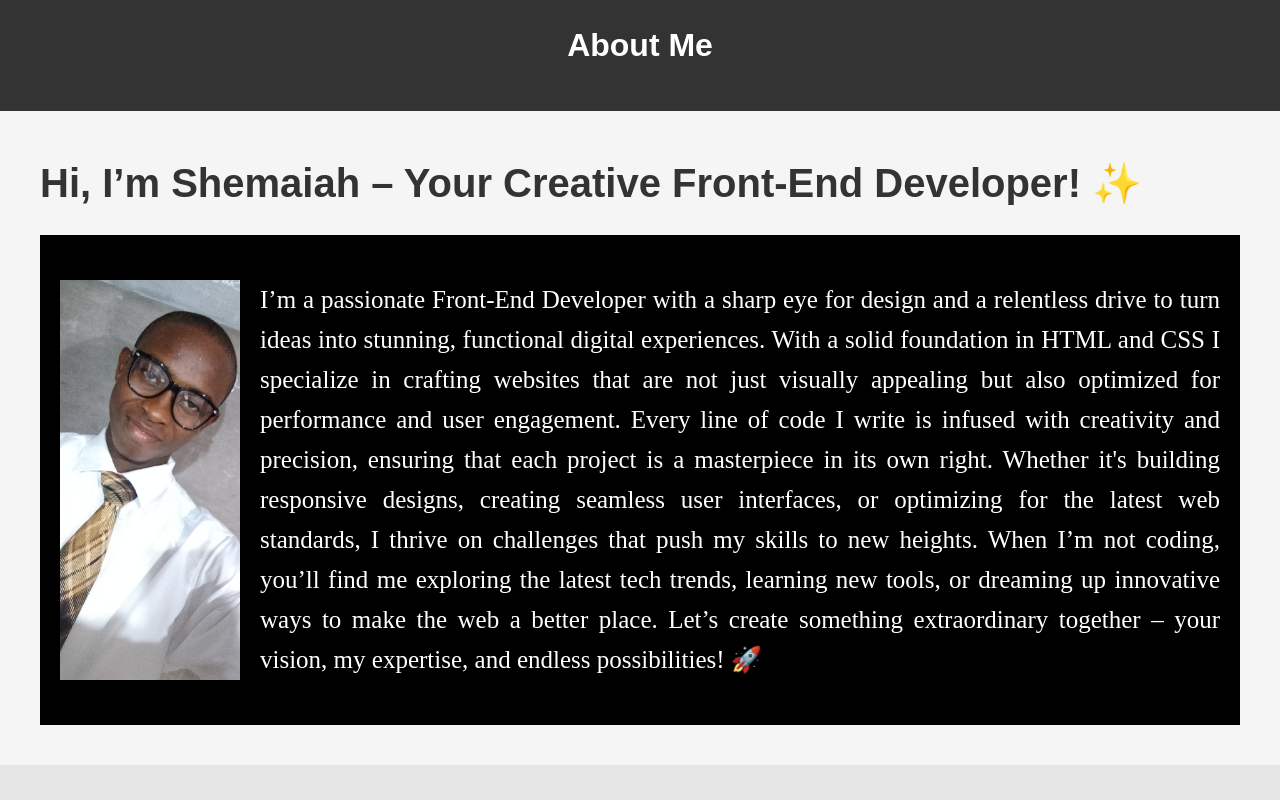
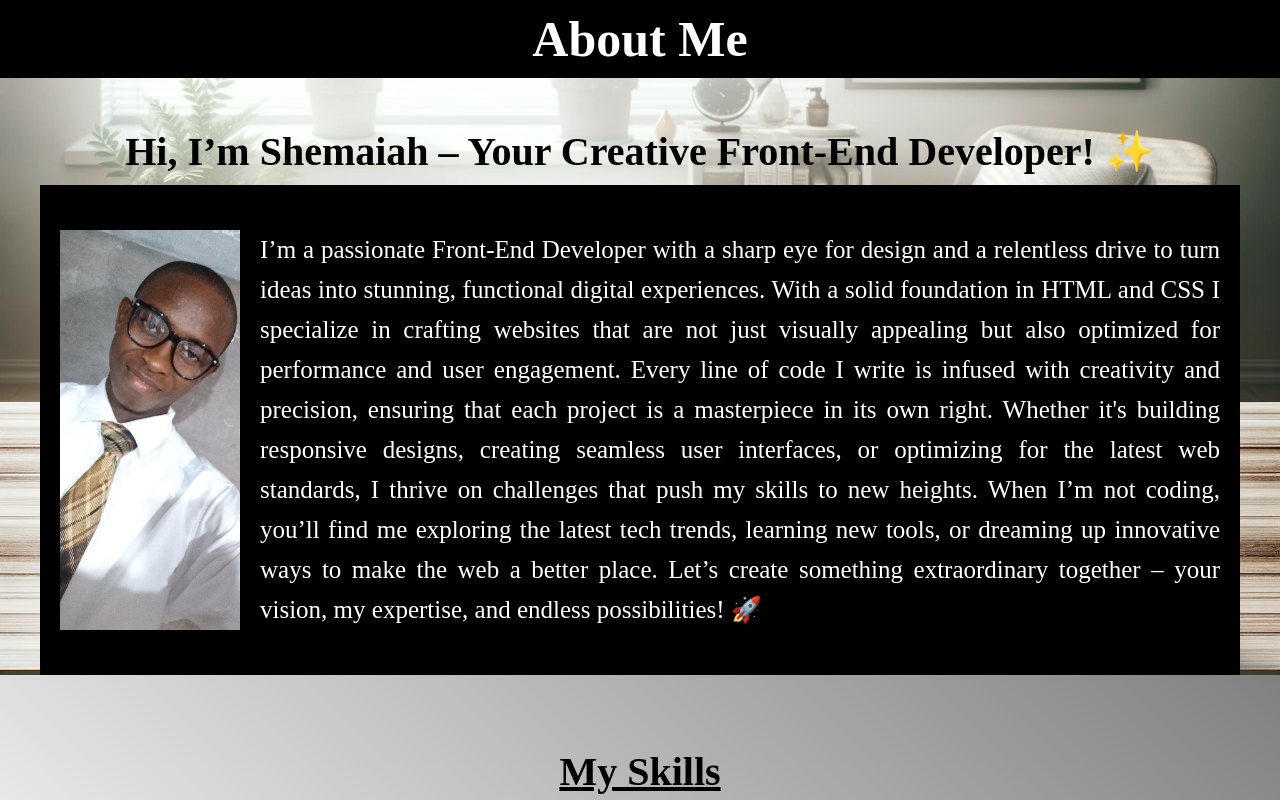
Before and after one commit to Shemaiah1/shemaiah-s-portfolio, a plain HTML site: page about.html in a window 1280 px wide. Shown: the top 800 px of the page. Drawn offline with Linux system fonts and the light colour scheme.

Commit message:
updated the about file

```diff
--- a/about.html
+++ b/about.html
@@ -7,34 +7,34 @@
    <style>
 
 body {
-    font-family: Arial, sans-serif;
-    line-height: 1.6;
+    font-family: 'Times New Roman', Times, serif;
     margin: 0;
     padding: 0;
-    background-color: #f5f5f5;
-    color: #333;
 }
 header {
     text-align: center;
-    padding: 20px 0;
-    background-color: #333;
+    background-color:black;
     color: white;
     max-width: 100%;
+    padding: 10px;
+
 }
-
-h1, h2 {
-    margin: 0 0 20px;
+header h1{
+    padding: 0px;
+    margin: 0px;
+    font-size: 50px;
+    font-weight: bold;
 }
 .biography {
-    justify-content: center;
-    align-items: center;
-    padding: 40px;
     background-color: #fff;
     margin: 0 auto;
-    background: url(/images/background.webp);
+    padding: 40px;
+    background: url(/images/background-2.webp) no-repeat;
     background-position: center;
     background-size: cover;
     max-width: 100%;
+    background-size: cover;
+    padding-bottom: 0px;
 }
 .bio-container {
     display: flex;
@@ -42,11 +42,10 @@ h1, h2 {
     gap: 20px;
     text-align: justify;
     justify-content: center;
+    padding: 20px;
     background-color: black;
-    padding: 20px;
 }
 .bio-container img {
-    width: 400px;
     height: 400px;
     border-radius: 0%;
     object-fit: cover;
@@ -54,23 +53,28 @@ h1, h2 {
 .biography h2{
     justify-content: center;
     font-size: 40px;
+    text-align: center;
+    margin: 10px;
+    font-weight: bold;
 }
 .bio-container p{
     font-family: 'Times New Roman', Times, serif;
     font-size: 25px;
     color:white;
+    line-height: 1.6;
 }
 
 
 .skills {
     padding: 40px;
-    background-color: #e6e6e6;
+    background:linear-gradient(45deg, white,gray);
 }
 .skills h2 {
     text-align: center;
     color: black;
     font-weight: bold;
-    font-size: 30px;
+    font-size: 40px;
+    text-decoration: underline;
 }
 .skills-list {
     display: flex;
@@ -82,7 +86,7 @@ h1, h2 {
     font-family: 'Times New Roman', Times, serif;
     font-size: 20px;
     font-weight: bold;
-}
+   }
 .skill-bar {
     width: 100%;
     height: 20px;
@@ -108,15 +112,16 @@ h1, h2 {
             <h2>Hi, I’m Shemaiah – Your Creative Front-End Developer! ✨</h2>
             <div class="bio-container">
                 <img src="/images/profile.jpg" alt="Profile Picture">
-                <p>
+                <div class="bio">
+                    <p>
 
-                    I’m a passionate Front-End Developer with a sharp eye for design and a relentless drive to turn ideas into stunning, functional digital experiences. With a solid foundation in HTML and CSS I specialize in crafting websites that are not just visually appealing but also optimized for performance and user engagement.
+                        I’m a passionate Front-End Developer with a sharp eye for design and a relentless drive to turn ideas into stunning, functional digital experiences. With a solid foundation in HTML and CSS I specialize in crafting websites that are not just visually appealing but also optimized for performance and user engagement.
 
-                    Every line of code I write is infused with creativity and precision, ensuring that each project is a masterpiece in its own right. Whether it's building responsive designs, creating seamless user interfaces, or optimizing for the latest web standards, I thrive on challenges that push my skills to new heights.
+                        Every line of code I write is infused with creativity and precision, ensuring that each project is a masterpiece in its own right. Whether it's building responsive designs, creating seamless user interfaces, or optimizing for the latest web standards, I thrive on challenges that push my skills to new heights.
 
-                    When I’m not coding, you’ll find me exploring the latest tech trends, learning new tools, or dreaming up innovative ways to make the web a better place. Let’s create something extraordinary together – your vision, my expertise, and endless possibilities! 🚀
-
+                        When I’m not coding, you’ll find me exploring the latest tech trends, learning new tools, or dreaming up innovative ways to make the web a better place. Let’s create something extraordinary together – your vision, my expertise, and endless possibilities! 🚀
                 </p>
+                </div>
             </div>
         </section>
 
@@ -127,13 +132,13 @@ h1, h2 {
                 <div class="skill">
                     <p>HTML</p>
                     <div class="skill-bar">
-                        <div class="skill-level" style="width: 90%;"></div>
+                        <div class="skill-level" style="width: 99%;"></div>
                     </div>
                 </div>
                 <div class="skill">
                     <p>CSS</p>
                     <div class="skill-bar">
-                        <div class="skill-level" style="width: 85%;"></div>
+                        <div class="skill-level" style="width: 90%;"></div>
                     </div>
                 </div>
                 <div class="skill">
```
Also changed, not shown: index.html (+2 -3 lines), images/hero pic.webp (added).
